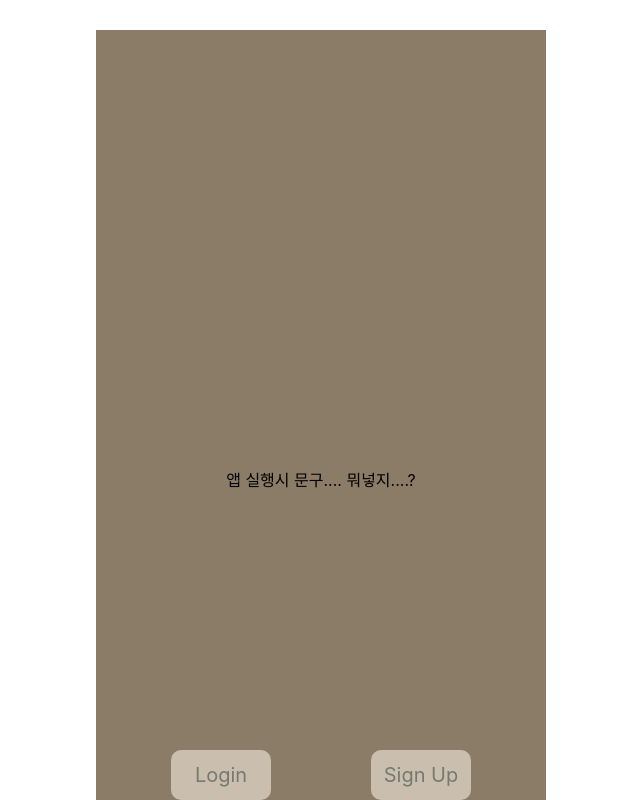
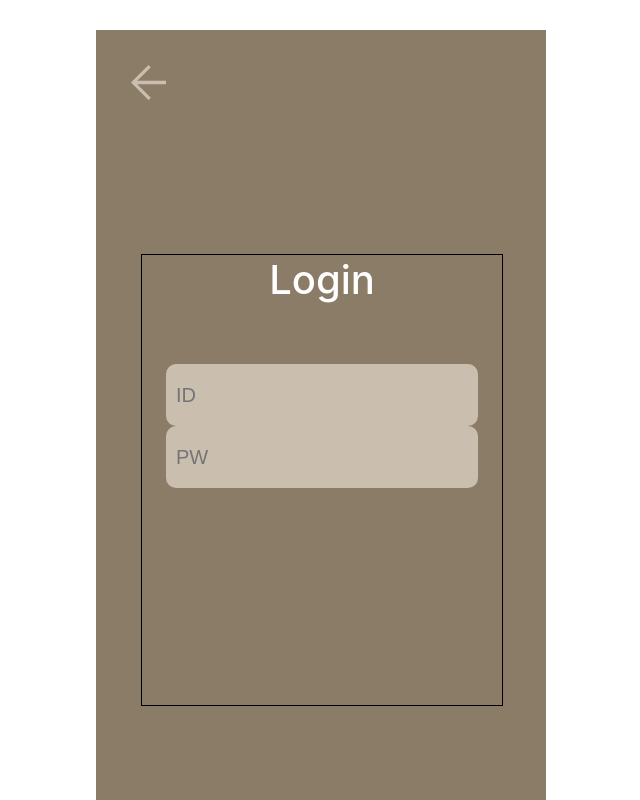
Before and after one commit to DevWonny/picture_project, a React (Create React App) app: page /login in a window 1280 px wide. Shown: the top 800 px of the page, without its empty margins (319-959 px from the left). Built offline with nearby package versions, Linux system fonts and the light colour scheme.

Commit message:
feat : login page 퍼블리싱 작업 진행중

```diff
--- a/src/App.tsx
+++ b/src/App.tsx
@@ -1,8 +1,16 @@
 import React from "react";
+import { Routes, Route } from "react-router-dom";
+
 import Intro from "./views/Intro";
+import Login from "./views/Login";
 
 function App() {
-  return <Intro />;
+  return (
+    <Routes>
+      <Route path="/" element={<Intro />} />
+      <Route path="/login" element={<Login />} />
+    </Routes>
+  );
 }
 
 export default App;
--- /dev/null
+++ b/src/components/BackButton.tsx
@@ -0,0 +1,27 @@
+import styled from "styled-components";
+import BackButtonImage from "../assets/BackButton.svg";
+
+const BackButton = () => {
+  return (
+    <BackButtonWarp>
+      <img src={BackButtonImage} alt="Back_Button_image" />
+    </BackButtonWarp>
+  );
+};
+
+export default BackButton;
+
+const BackButtonWarp = styled.div`
+  width: 35px;
+  height: 35px;
+  position: absolute;
+  top: 35px;
+  left: 35px;
+  text-align: center;
+  cursor: pointer;
+
+  & img {
+    width: 100%;
+    height: 100%;
+  }
+`;
--- /dev/null
+++ b/src/components/CommonInput.tsx
@@ -0,0 +1,22 @@
+import styled from "styled-components";
+
+interface inputPlaceholder {
+  placeHolderText: string;
+}
+
+const CommonInput = (props: inputPlaceholder) => {
+  return <InputContainer placeholder={props.placeHolderText} />;
+};
+
+export default CommonInput;
+
+const InputContainer = styled.input`
+  width: 300px;
+  height: 60px;
+  background: #cabfae;
+  outline: none;
+  border: none;
+  border-radius: 10px;
+  font-size: 20px;
+  padding-left: 10px;
+`;
--- a/src/views/Intro.tsx
+++ b/src/views/Intro.tsx
@@ -22,9 +22,6 @@ const IntroWrap = styled.div`
   margin: 30px auto;
   text-align: center;
   line-height: 900px;
-
-  & p {
-  }
 `;
 
 const IntroButton = styled.div<{ sign: boolean }>`
--- /dev/null
+++ b/src/views/Login.tsx
@@ -0,0 +1,48 @@
+import styled from "styled-components";
+import BackButton from "../components/BackButton";
+import CommonInput from "../components/CommonInput";
+
+const Login = () => {
+  return (
+    <LoginWrap>
+      <BackButton />
+      <LoginContainer>
+        <h1>Login</h1>
+
+        <CommonInput placeHolderText="ID" />
+        <CommonInput placeHolderText="PW" />
+      </LoginContainer>
+    </LoginWrap>
+  );
+};
+
+export default Login;
+
+const LoginWrap = styled.div`
+  width: 450px;
+  height: 900px;
+  background: #8b7c67;
+  position: relative;
+  margin: 30px auto;
+  display: flex;
+  align-items: center;
+`;
+
+const LoginContainer = styled.div`
+  width: 80%;
+  height: 50%;
+  position: absolute;
+  left: 10%;
+  border: 1px solid black;
+  display: flex;
+  flex-direction: column;
+  align-items: center;
+
+  & h1 {
+    font-size: 40px;
+    font-weight: 500;
+    text-align: center;
+    margin: 0 0 60px 0;
+    color: #fff;
+  }
+`;
```
Also changed, not shown: src/assets/BackButton.svg (added).
